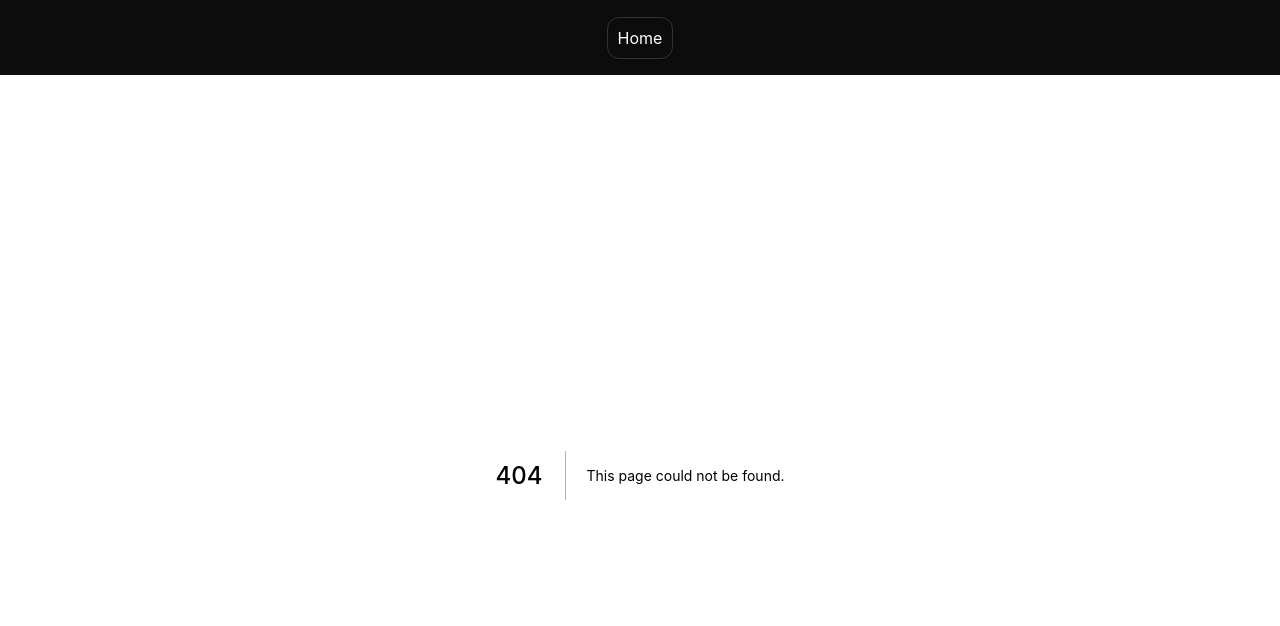
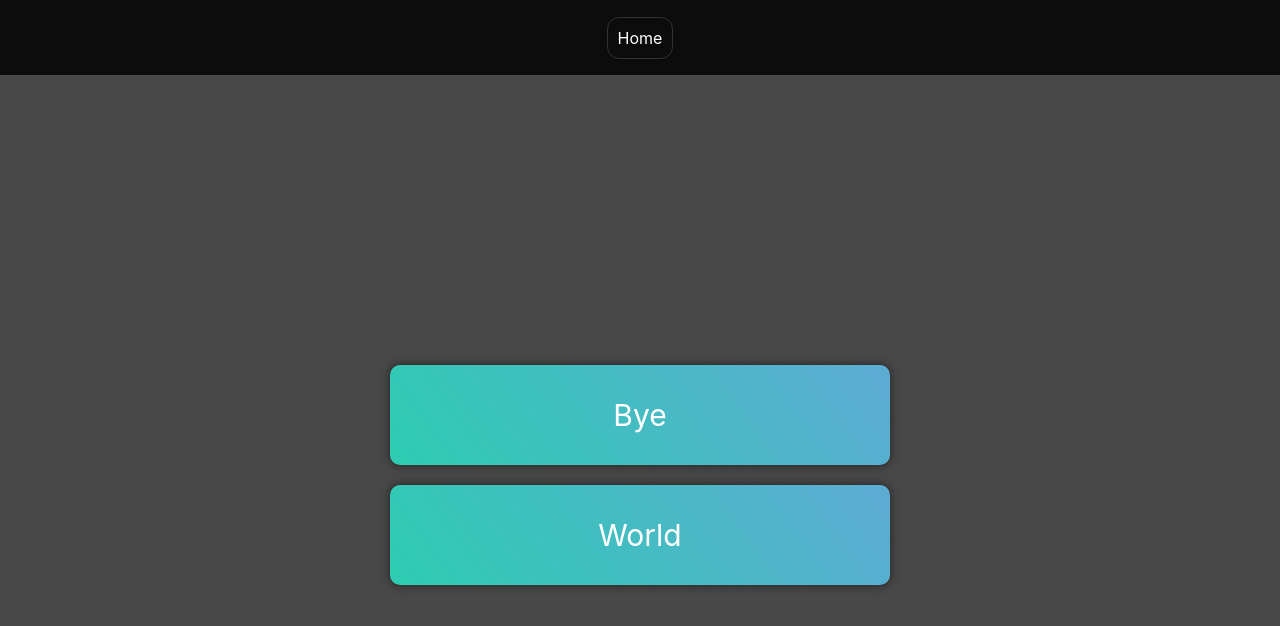
Before and after one commit to Merzaad/learning_next, a Next.js app: page /serverSideProps in a window 1280 px wide. Before the commit this address had no page. Shown: the top 626 px of the page. Built offline with nearby package versions, Linux system fonts and the light colour scheme.

Commit message:
Add serverSideProps

```diff
--- a/pages/index.tsx
+++ b/pages/index.tsx
@@ -20,6 +20,9 @@ const Home: NextPage = () => {
       <div onClick ={() => navigate('/staticProps')}>
         <Card>staticProps</Card>
       </div>
+      <div onClick ={() => navigate('/serverSideProps')}>
+        <Card>serverSideProps</Card>
+      </div>
     </div>
   )
 }
--- /dev/null
+++ b/pages/serverSideProps/index.tsx
@@ -0,0 +1,32 @@
+import styles from '../../styles/Home.module.scss'
+import Link from 'next/link'
+import Card from '../../components/Card'
+type dataType = {
+  data: string[]
+}
+const ServerSideProps = (props: dataType) => {
+  return (
+    <div className={styles.container}>
+      {props.data.map((data, index) => (
+        <Link href={`/nested/${data}`} key={index}>
+          <Card>{data}</Card>
+        </Link>
+      ))}
+    </div>
+  )
+}
+
+export async function getServerSideProps() {
+  const promise = () =>
+    new Promise<dataType>((resolve) =>
+      setTimeout(() => resolve({ data: ['Bye', 'World'] }), 3000)
+    )
+  const test = await promise()
+  return {
+    props: {
+      ...test,
+    },
+  }
+}
+
+export default ServerSideProps
```
